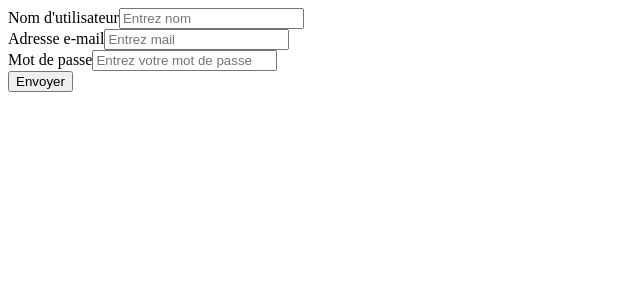
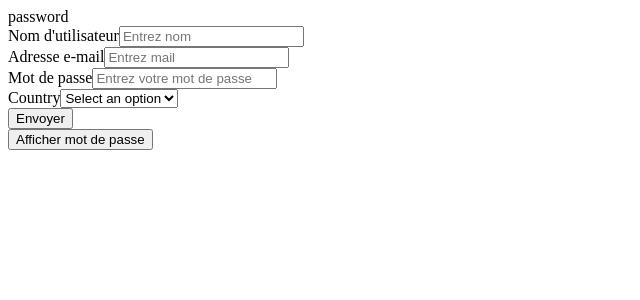
Before and after one commit to documento-teams/documento-front, a React (Vite) app: page / in a window 1280 px wide. Shown: the top 300 px of the page, without its empty margins (0-640 px from the left). Built offline with nearby package versions, Linux system fonts and the light colour scheme.

Commit message:
Mise à jour de App.tsx et formulaire.tsx pour ajouter la fonctionnalité de basculement de mot de passe, sélectionner les champs de saisie et améliorer la gestion des formulaires

```diff
--- a/src/App.tsx
+++ b/src/App.tsx
@@ -1,23 +1,79 @@
-import { useState } from 'react'
-// import './App.css'
-import MyInput from './components/formulaire'
+import { useState } from "react";
+// import './App.css' // Vous pouvez décommenter cette ligne si vous avez un fichier CSS pour le style
+import MyInput from "./components/formulaire"; // Importation du composant de formulaire personnalisé
 
 function App() {
-  const inputLabel =[
-    {name:'username',type:'text', label:'Nom d\'utilisateur', placeholder:"Entrez nom ",required:false},
-    {name:'emai',type:'email', label:'Adresse e-mail', placeholder:"Entrez mail",required:false},
-    {name:'password',type:'password', label:'Mot de passe', placeholder:"Entrez votre mot de passe",required:false}
-  ]
+  // État pour gérer le type de champ de mot de passe (texte ou masqué)
+  const [pass, setPass] = useState("password");
+  // État pour basculer l'affichage du mot de passe
+  const [show, setShow] = useState(true);
 
-  const FormInputValeur = (data:any)=>{
-    console.log("Donnée soumise : ",data)
-  }
+  // Définition des métadonnées pour les champs <input> du formulaire
+  const inputLabel = [
+    {
+      name: "username", // Nom de l'attribut utilisé pour lier la valeur
+      type: "text", // Type du champ
+      label: "Nom d'utilisateur", // Étiquette affichée
+      placeholder: "Entrez nom ", // Texte d'indication dans le champ
+      required: false, // Champ non obligatoire
+    },
+    {
+      name: "emai",
+      type: "email",
+      label: "Adresse e-mail",
+      placeholder: "Entrez mail",
+      required: false,
+    },
+    {
+      name: "password",
+      type: pass, // Utilise l'état `pass` pour gérer le type du champ (password ou text)
+      label: "Mot de passe",
+      placeholder: "Entrez votre mot de passe",
+      required: false,
+    },
+  ];
+
+  // Définition des métadonnées pour les champs <select> du formulaire
+  const selectLabel = [
+    {
+      name: "country", // Nom utilisé pour lier la valeur sélectionnée
+      label: "Country", // Étiquette affichée pour le champ <select>
+      options: [
+        { value: "us", label: "United States" }, // Option pour le pays
+        { value: "fr", label: "France" },
+        { value: "de", label: "Germany" },
+      ],
+    },
+  ];
+
+  // Fonction pour basculer entre le mode affichage et masqué du mot de passe
+  const showPass = async () => {
+    setShow(!show); // Inverse la valeur de `show`
+    setPass(show ? "text" : "password"); // Change le type du champ en fonction de `show`
+  };
+
+  // Fonction de gestion de soumission des données du formulaire
+  const FormInputValeur = (data: any, selectData: any) => {
+    console.log("Donnée soumise : ", data); // Affiche les données des inputs
+    console.log("Donnée soumise : ", selectData); // Affiche les données des selects
+  };
 
   return (
     <>
-      <MyInput inputLabel={inputLabel} onSubmit = {FormInputValeur} />
+      {/* Affiche le type de champ (utile pour le débogage) */}
+      {pass}
+
+      {/* Appel du composant `MyInput` pour afficher le formulaire */}
+      <MyInput
+        inputLabel={inputLabel} // Passe les métadonnées des inputs au composant
+        selectLabel={selectLabel} // Passe les métadonnées des selects au composant
+        onSubmit={FormInputValeur} // Passe la fonction de soumission des données
+      />
+
+      {/* Bouton pour afficher/masquer le mot de passe */}
+      <button onClick={showPass}>Afficher mot de passe</button>
     </>
-  )
+  );
 }
 
-export default App
+export default App;
--- a/src/components/formulaire.tsx
+++ b/src/components/formulaire.tsx
@@ -1,43 +1,72 @@
 import { useState } from "react";
 
-function MyInput({ inputLabel, onSubmit }: any) {
+function MyInput({ inputLabel, selectLabel, onSubmit }: any) {
+  // Initialisation de l'état `formData` pour stocker les valeurs des champs du formulaire (inputs + selects)
   const [formData, setFormData] = useState(
-    inputLabel.reduce((acc:any, input:any)=>{
-        acc[input.name] = "";
-        return acc;
-    },{})
+    [...inputLabel, ...selectLabel].reduce((acc: any, field: any) => {
+      acc[field.name] = ""; // Initialise chaque champ avec une valeur vide
+      return acc;
+    }, {})
   );
 
-  const handleChangeValue = (e:any) => {
-    const { name, value } = e.target;
+  // Gestion des changements de valeur dans les champs du formulaire
+  const handleChangeValue = (e: any) => {
+    const { name, value } = e.target; // Récupère le nom et la valeur du champ modifié
     setFormData({
-      ...formData,
-      [name]: value
+      ...formData, // Copie les valeurs actuelles
+      [name]: value, // Met à jour uniquement la valeur du champ modifié
     });
   };
 
+  // Gestion de la soumission du formulaire
   const handleSubit = (e: any) => {
-    e.preventDefault();
-    onSubmit(formData)
+    e.preventDefault(); // Empêche le comportement par défaut (rechargement de la page)
+    onSubmit(formData); // Passe les données du formulaire au parent via la fonction `onSubmit`
   };
 
   return (
     <>
       <form action="" onSubmit={handleSubit}>
+        {/* Gestion des inputs dynamiques */}
         {inputLabel.map((input: any, index: any) => (
           <div key={index}>
             <label htmlFor={input.label}>{input.label}</label>
             <input
-              type={input.type}
-              value={input.value}
-              name={input.name}
-              placeholder={input.placeholder}
-              required={input.required}
-              onChange={handleChangeValue}
+              id={input.label} // Attribue un id basé sur l'étiquette du champ
+              type={input.type} // Type d'input (text, email, password, etc.)
+              value={formData[input.name]} // Liaison entre le champ et l'état `formData`
+              name={input.name} // Nom unique utilisé pour identifier le champ
+              placeholder={input.placeholder} // Texte d'indication dans le champ
+              required={input.required} // Rend le champ obligatoire si défini
+              onChange={handleChangeValue} // Appelle `handleChangeValue` à chaque changement
             />
           </div>
         ))}
-        <button type="submite">Envoyer</button>
+
+        {/* Gestion des selects dynamiques */}
+        {selectLabel.map((select: any, index: any) => (
+          <div key={index}>
+            <label htmlFor={select.name}>{select.label}</label>
+            <select
+              id={select.name} // Attribue un id basé sur le nom du select
+              name={select.name} // Nom unique pour identifier le champ
+              value={formData[select.name]} // Liaison entre le select et l'état `formData`
+              onChange={handleChangeValue} // Appelle `handleChangeValue` à chaque changement
+            >
+              {/* Option par défaut pour inviter l'utilisateur à choisir */}
+              <option value="">Select an option</option>
+              {/* Génération dynamique des options à partir des métadonnées */}
+              {select.options.map((option: any, optIndex: any) => (
+                <option value={option.value} key={optIndex}>
+                  {option.label}
+                </option>
+              ))}
+            </select>
+          </div>
+        ))}
+
+        {/* Bouton de soumission */}
+        <button type="submit">Envoyer</button>
       </form>
     </>
   );
```
